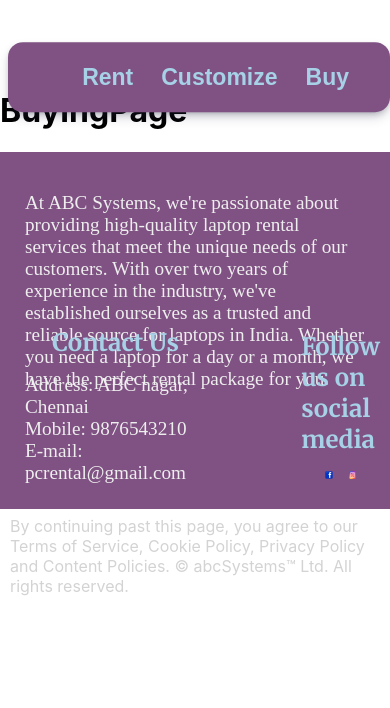
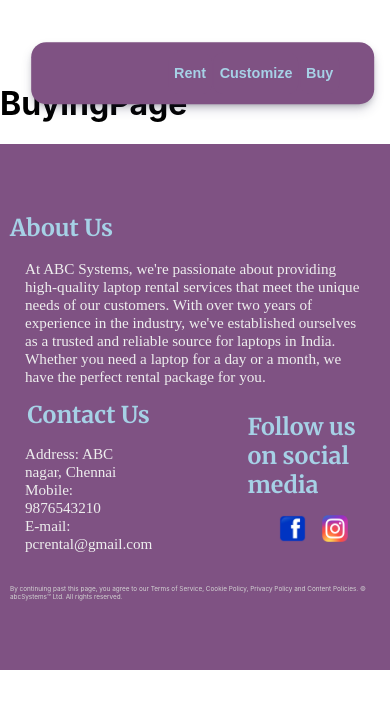
Before and after one commit to thevasanthram/PC_Rental_Frontend, a React (Create React App) app: page /buy in a window 390 px wide. Shown: the top 708 px of the page. Built offline with nearby package versions, Linux system fonts and the light colour scheme.

Commit message:
landing page responsive update

```diff
--- a/src/Footer.css
+++ b/src/Footer.css
@@ -74,3 +74,111 @@
 #copyrights_content{
     color: lightgray;
 }
+
+@media screen and (max-width: 1280px) {
+    #footer_container {
+        height: 40vh;
+    }
+
+    .footer_heading {
+        height: 55%;
+        font-size: 150%;
+    }
+
+    .footer_content {
+        font-size: 120%;
+    }
+
+    #social_media_container {
+        width: 25%;
+    }
+
+    .social_media_logo {
+        width: 15%;
+    }
+
+    #copyrights_content{
+        font-size: 95%;
+    }
+}
+
+@media screen and (max-width: 1024px) {
+    #footer_container {
+        height: 50vh;
+    }
+
+    .footer_heading {
+        height: 45%;
+        font-size: 130%;
+    }
+
+    .footer_content {
+        font-size: 105%;
+    }
+
+    #social_media_container {
+        width: 30%;
+    }
+
+    .social_media_logo {
+        width: 15%;
+    }
+
+    #copyrights_content {
+        font-size: 85%;
+    }
+}
+
+@media screen and (max-width: 768px) {
+    #footer_container {
+        height: 35vh;
+    }
+
+    .footer_heading {
+        height: 45%;
+        font-size: 160%;
+    }
+
+    .footer_content {
+        font-size: 120%;
+    }
+
+    #social_media_container {
+        width: 45%;
+    }
+
+    .social_media_logo {
+        width: 15%;
+    }
+
+    #copyrights_content {
+        font-size: 60%;
+    }
+}
+
+@media screen and (max-width: 480px) {
+    #footer_container {
+        height: 60vh;
+    }
+
+    .footer_heading {
+        height: 30%;
+        font-size: 145%;
+    }
+
+    .footer_content {
+        font-size: 95%;
+    }
+
+    #social_media_container {
+        width: 50%;
+    }
+
+    .social_media_logo {
+        width: 20%;
+    }
+
+    #copyrights_content {
+        font-size: 40%;
+    }
+}
--- a/src/LandingPage.css
+++ b/src/LandingPage.css
@@ -45,36 +45,65 @@
     color: #000000;
 }
 
+@media screen and (max-width: 1024px) {
+    #landing_page_container {
+        margin: 4rem 0rem 2rem 0rem;
+    }
 
-@media screen and (max-width: 768px) {
     .landing_page_text_container{
-        display: flex;
-        flex-direction: column;
-        align-items: center;
-        justify-content: center;
-        gap: 2rem;
-        width: 40%;
+        width: 50%;
     }
 
     .landing_page_heading {
-        position: relative;
-        width: 70%;
-        font-family: 'Inter';
-        font-style: normal;
-        font-weight: 700;
-        font-size: 250%;
-        line-height: 100%;
-        color: #000000;
-        font-family: 'Noto Sans', sans-serif;
+        width: 75%;
+        font-size: 230%;
     }
 
     .landing_page_content {
-        position: relative;
-        width: 70%;
-        font-family: 'Poppins', sans-serif;
-        font-style: normal;
-        font-weight: 300;
+        width: 75%;
         font-size: 150%;
-        color: #000000;
     }
 }
+
+
+@media screen and (max-width: 768px) {
+    #landing_page_container {
+        margin: 7rem 0rem 2rem 0rem;
+        gap: 5rem;
+    }
+
+    .landing_page_text_container{
+        width: 50%;
+    }
+
+    .landing_page_heading {
+        width: 75%;
+        font-size: 220%;
+    }
+
+    .landing_page_content {
+        width: 75%;
+        font-size: 150%;
+    }
+}
+
+@media screen and (max-width: 480px) {
+    #landing_page_container {
+        margin: 6rem 0rem 2rem 0rem;
+        gap: 5rem;
+    }
+
+    .landing_page_text_container{
+        width: 50%;
+    }
+
+    .landing_page_heading {
+        width: 75%;
+        font-size: 160%;
+    }
+
+    .landing_page_content {
+        width: 75%;
+        font-size: 90%;
+    }
+}
--- a/src/NavigationBar.css
+++ b/src/NavigationBar.css
@@ -19,29 +19,39 @@
     background-color: #7F5283;
     border: 0px;
     border-radius: 10px;
-    font-size: 23px;
+    font-size: 145%;
     font-weight: 600;
     height: 100%;
     color: #A6D1E6;
     cursor: pointer;
 }
 
-
 @media screen and (max-width: 768px) {
     #navigation_bar {
-        display: flex;
-        align-items: center;
-        justify-content: right;
-        gap: 1rem;
-        position: sticky;
+        gap: 0.1rem;
         top: 5%;
         width: 80%;
-        height: 50px;
-        background-color: #7F5283;
-        padding: 10px 35px;
-        left: 10%;
-        border-radius: 15px;
-        box-shadow: rgba(50, 50, 93, 0.25) 0px 6px 12px -2px, rgba(0, 0, 0, 0.3) 0px 3px 7px -3px;
-        z-index: 3;
+        height: 6vh;
+        left: 6%;
+    }
+
+    .navigation_buttons {
+        font-size: 145%;
+        height: 100%;
     }
 }
+
+@media screen and (max-width: 480px) {
+    #navigation_bar {
+        gap: 0.1rem;
+        top: 5%;
+        width: 70%;
+        height: 5vh;
+        left: 8%;
+    }
+
+    .navigation_buttons {
+        font-size: 90%;
+        height: 100%;
+    }
+}
```
